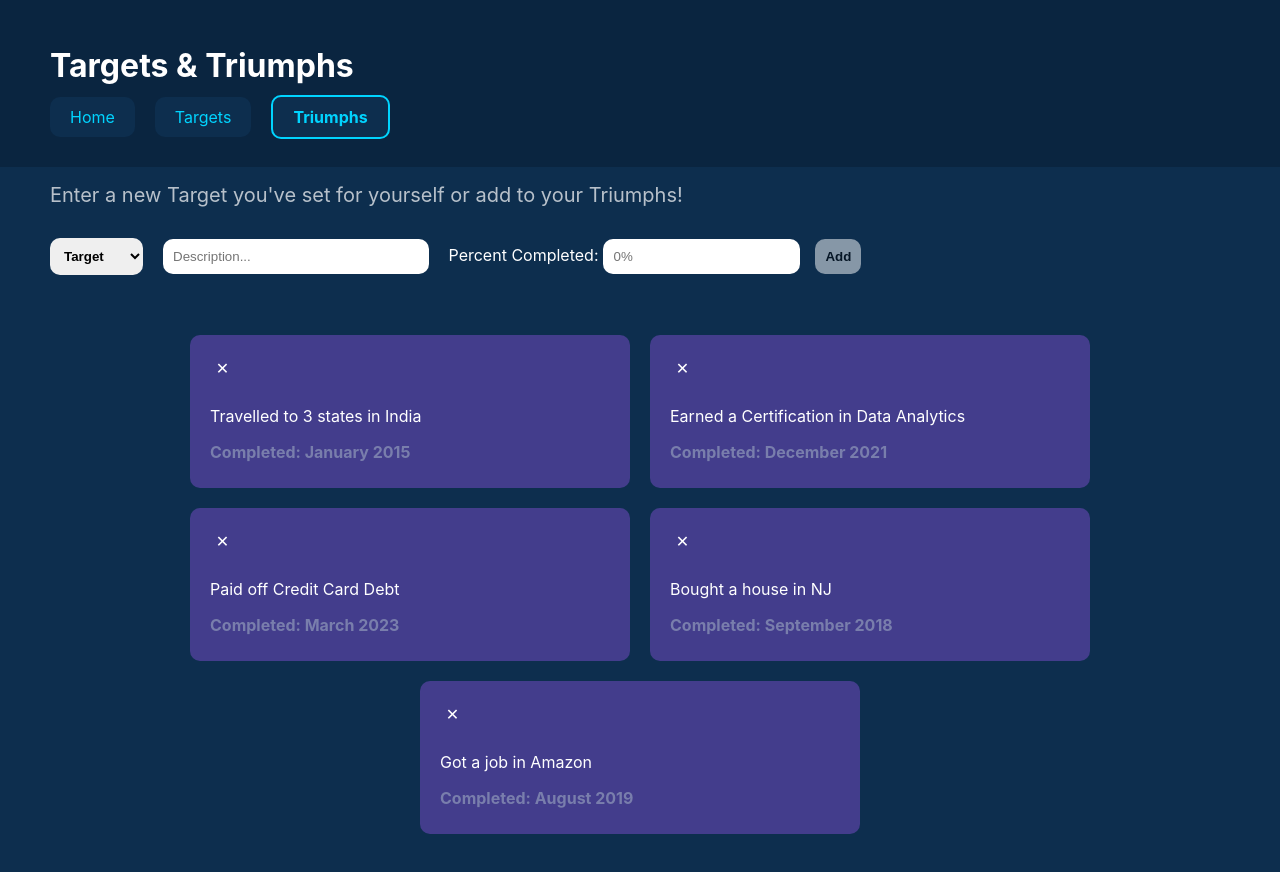
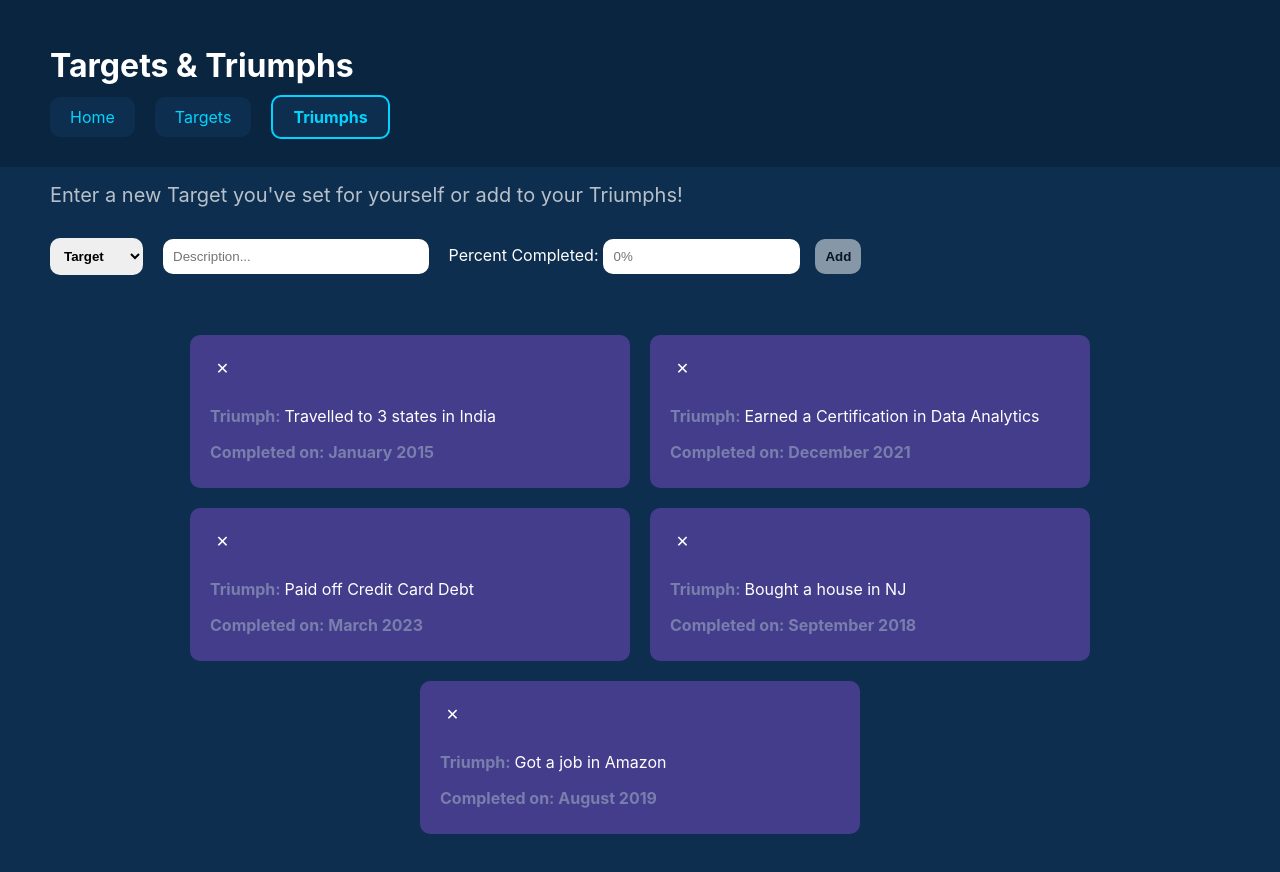
Before and after one commit to HappiSingh/Phase-2-Project, a React (Create React App) app: page /triumphs in a window 1280 px wide. Shown: the top 872 px of the page. Built offline with nearby package versions, Linux system fonts and the light colour scheme; data requests are answered from the project's data file.

Commit message:
completed all component data and logic

```diff
--- a/src/components/TriumphItem.js
+++ b/src/components/TriumphItem.js
@@ -1,18 +1,23 @@
 import React from "react";
 
 function TriumphItem({ triumph, onDeleteClick }) {
+    // destructuring prop
     const {id, name, completed} = triumph;
 
+    // handles delete event
     const handleDelete = () => {
         let type = "triumphs";
         onDeleteClick(id, type)
     }
 
+    // displays the card and the data
     return(
         <div className="card">
-            <button onClick={handleDelete} className="delete-button">✕</button>
-            <p>{name}</p>
-            <p><b className="label">Completed: {completed}</b></p>
+            <button onClick={handleDelete} className="delete-button">
+                ✕
+            </button>
+            <p><b className="label">Triumph: </b>{name}</p>
+            <p><b className="label">Completed on: {completed}</b></p>
         </div>
     );
 };
```
